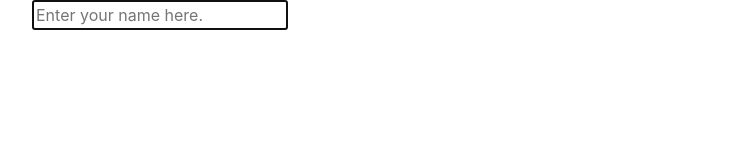
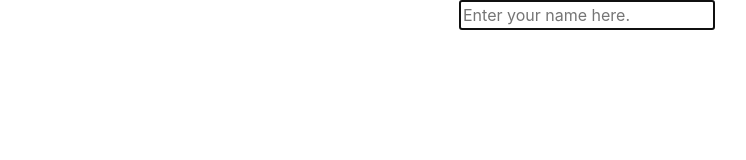
Before and after one commit to Sean510/CUS1172-Project-3, a plain HTML site: page index.html in a window 1280 px wide. Shown: the whole page, without its empty margins (53-799 px from the left). Drawn offline with nearby package versions, Linux system fonts and the light colour scheme.

Commit message:
Update index.html

```diff
--- a/index.html
+++ b/index.html
@@ -18,7 +18,7 @@
 
     <div class="container">
 
-      <form>
+      <form align="center">
         <input align="center" id="user_name" autocomplete="off" autofocus placeholder="Enter your name here." type="text">
       </form>
 
```
